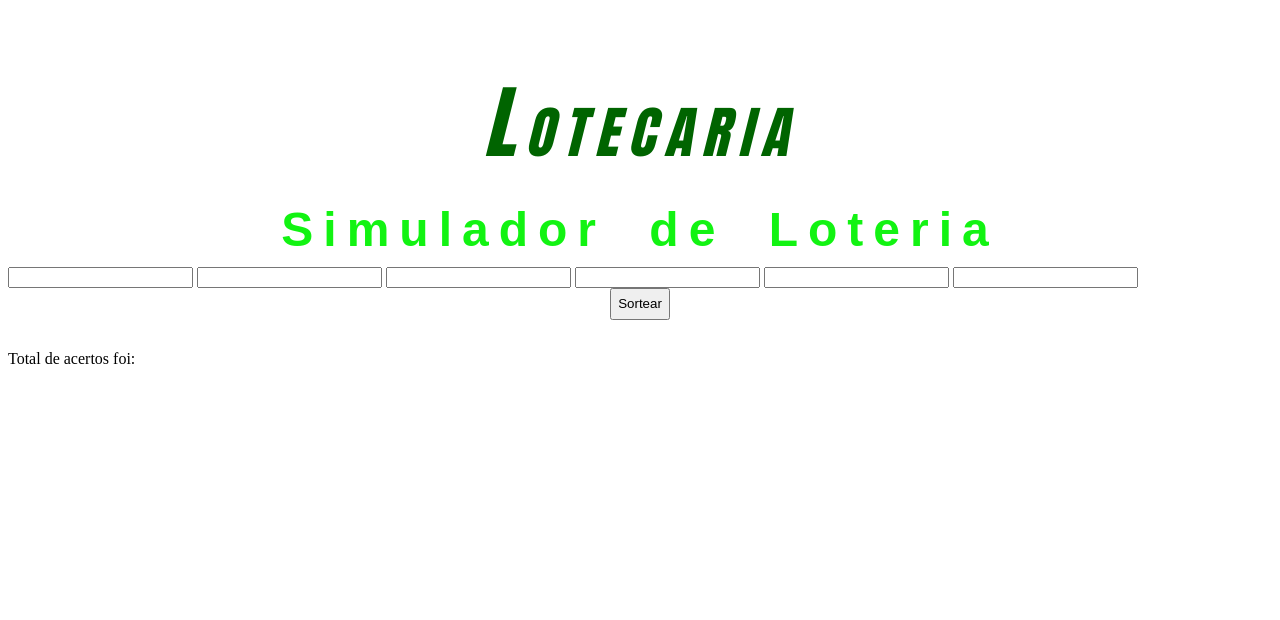
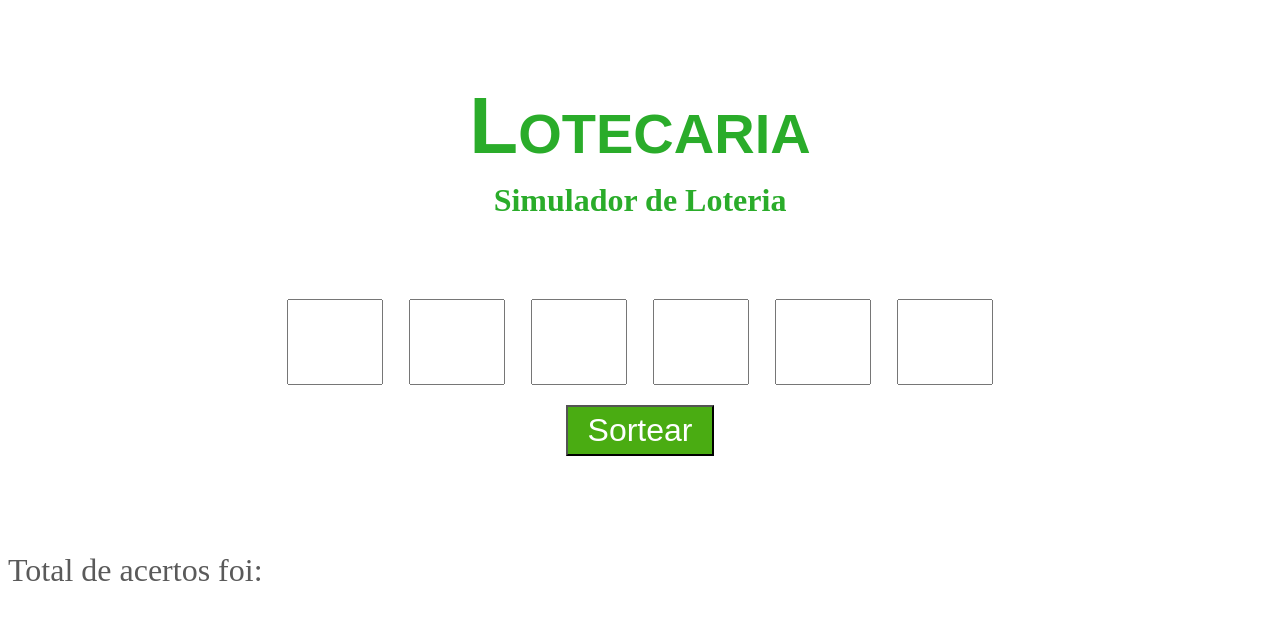
Before and after one commit to gabriellixo/loteca, a plain HTML site: page index.html in a window 1280 px wide. Drawn offline with Linux system fonts and the light colour scheme.

Commit message:
Update estilos.css

```diff
--- a/estilos.css
+++ b/estilos.css
@@ -1,58 +1,53 @@
 header{
-    display: flex;
-    justify-content: center;
-    align-items: center;
-    flex-direction: column;
+    text-align: center;
+    margin-top: 80px;
+    margin-bottom: 80px;
+    color: rgba(13, 161, 13, 0.877);
 }
 
-h1, h3{
-    font-size: 5em;
-    color: darkgreen;
-    font-family: Impact, Haettenschweiler, 'Arial Narrow Bold', sans-serif;
-    word-spacing: 20px;
-    letter-spacing: 10px;
+header > h1 {
+    font-size: 5rem;
+    font-family: Arial, Helvetica, sans-serif;
     font-weight: bold;
-    font-style: italic;
     font-variant: small-caps;
     margin-bottom: 10px;
 }
 
-h3{
-    font-size: 3em;
-    font-style: normal;
-    font-variant: normal;
-    color: rgb(18, 243, 18);
-    font-family: fantasy;
+header > h3 {
+    font-size: 2rem;
     margin-top: 10px;
-
 }
 
-.selecao, .btnSort, .sorteio, .acerto{
-    display: flex;
-    justify-content: center;
-    justify-items: center;
-    margin-bottom: 30px;
+input {
+    width: 5.5rem;
+    height: 5rem;
+    font-size: 4rem;
 }
 
-.selecao > input{
-    width: 1.5em;
-
-    font-size: 4em;
-    margin-right: 15px;
+.numeros {
+    display: flex;
+    justify-content: space-evenly;
+    align-items:center;
+    padding-left: 20%;
+    padding-right: 20%;
 }
 
-.btnSort > button{
- font-size: 2em;
- padding: 10px 20px;
+.sorteio, .verificacao{
+    display: flex;
+    flex-direction: column;
+    justify-content: center;
+    align-items: center;
 }
 
-footer{
-    background-color: black;
+.btnsort{
+    padding: 5px 20px;
+    font-size: 2em;
+    margin-top: 20px;
+    background-color: rgb(74, 172, 18);
     color: white;
-    width: 100%;
-    height: 100px;
-    margin: 0;
-    padding: 20px;
-    position: absolute;
-    bottom: 0;
 }
+
+p{
+    font-size: 2em;
+    color: rgb(90, 90, 90);
+}
```
